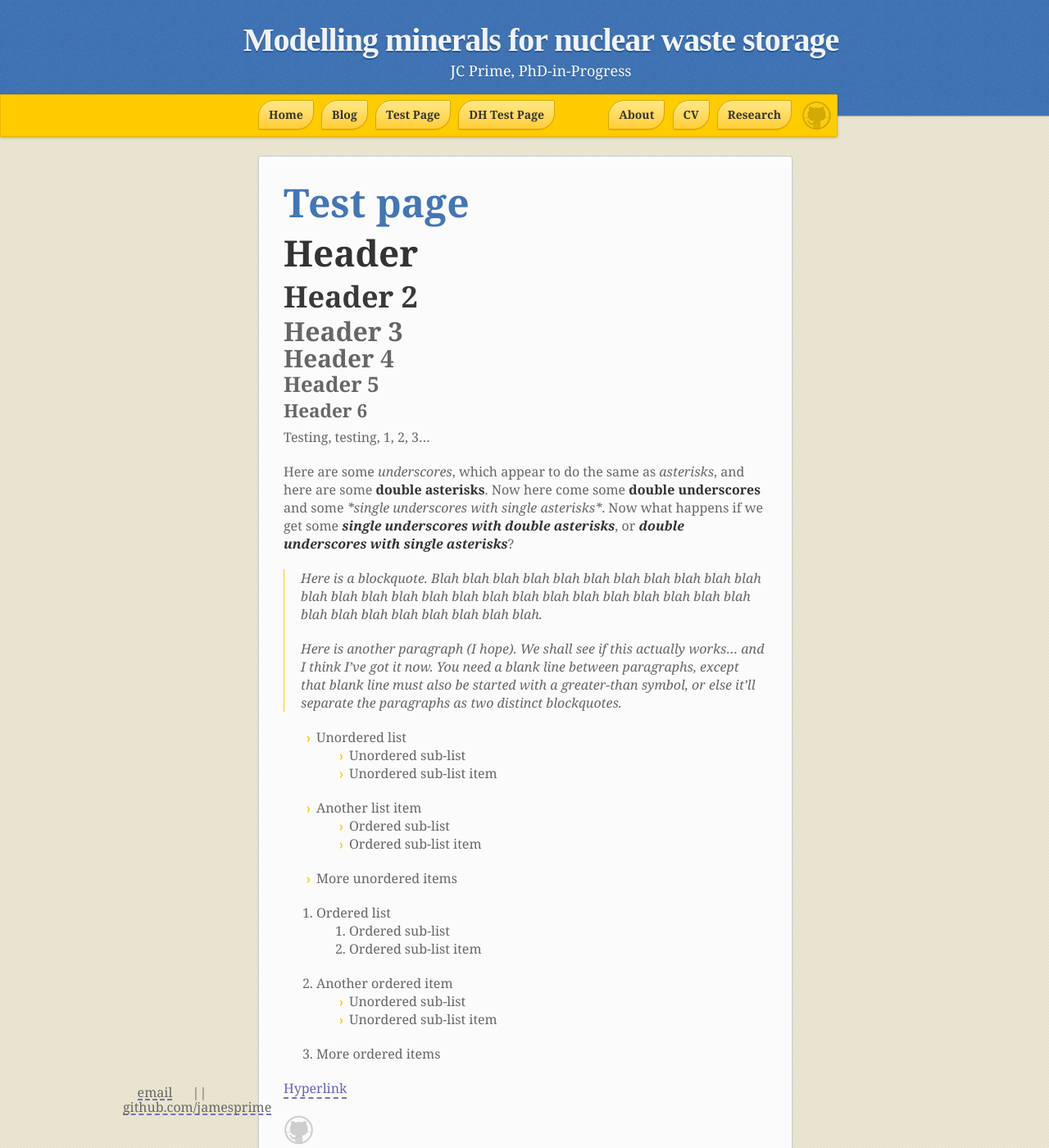
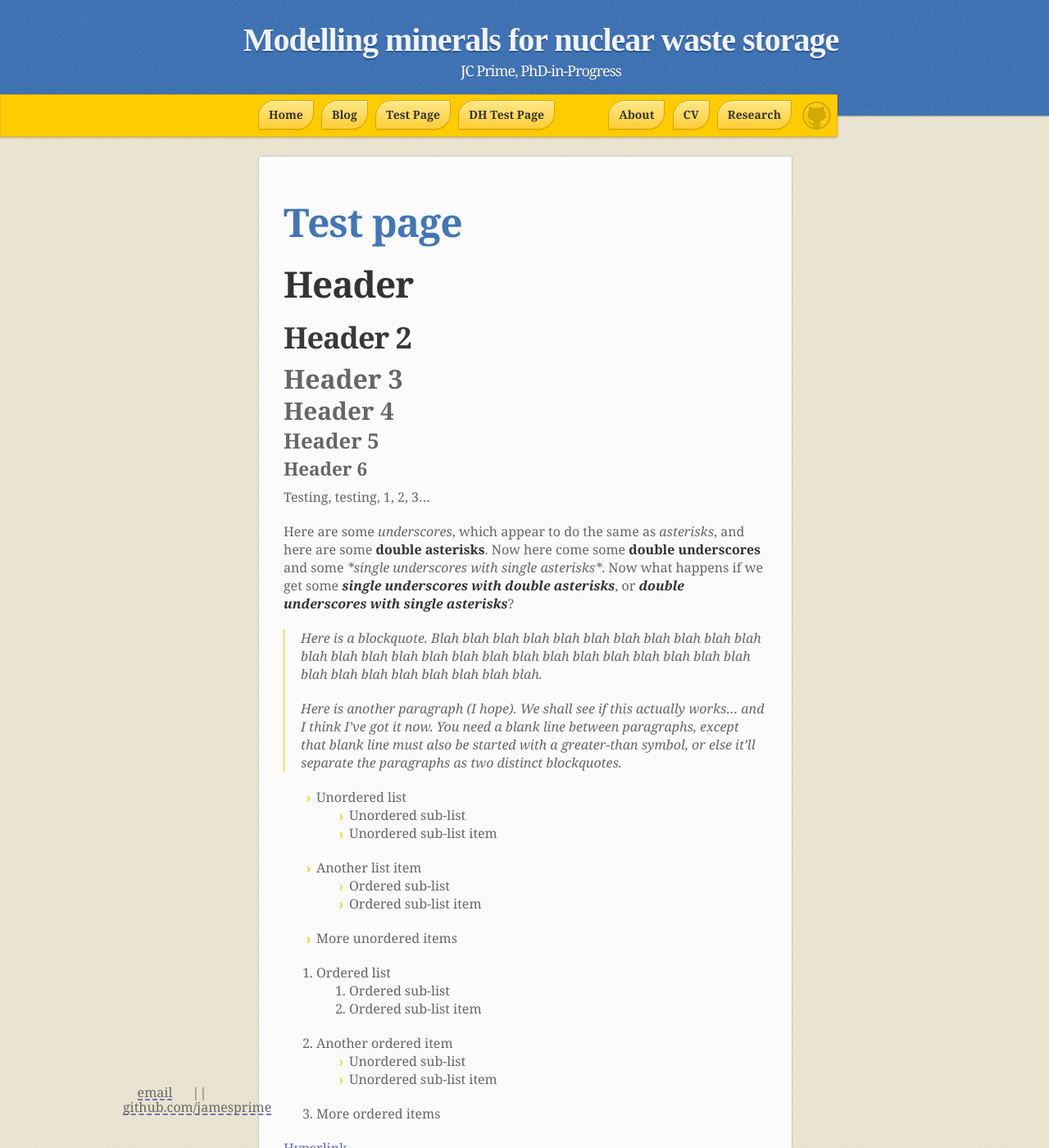
Before and after one commit to jamesprime/jamesprime.github.io, a Jekyll site: the page built from _pages/test/index.md, in a window 1280 px wide and 1400 px high. Shown: the whole window at 82% size. Built offline with Jekyll 4.4.1, drawn with Linux system fonts in a browser that asks for light colours; nearby versions of some CDN libraries; some web fonts are replaced; formulas are drawn with MathJax 3.

Commit message:
Updated /_sass/jamesprime.scss
Grabbed other header preferences from /_sass/uberduper.scss and edited them into /_sass/jamesprime.scss

```diff
--- a/_sass/jamesprime.scss
+++ b/_sass/jamesprime.scss
@@ -45,6 +45,8 @@
 h1 {
     // font-size: 28px;
     font-size: 2.75em; // Originally 28px; default is 2em
+    letter-spacing: -1px;
+    margin: .5em 0;
 
     &.page_title {
         color: #4276b6;
@@ -56,24 +58,33 @@
     // font-size: 24px;
     font-size: 2.25em; // Originally 24px; default is 1.5em
     color: #393939;
+    font-weight: bold;
+    letter-spacing: -1px;
+    margin: .5em 0;
+
 }
 
 h3 {
     // font-size: 18px;
     font-size: 2em; // Originally 18px; default is 1.17em
     line-height: 24px;
+    font-weight: bold;
+    margin: .5em 0; // Originally 10px 0 8px
 }
 
 h4 {
     font-size: 1.85em; // Default is 1em
+    margin: .5em 0;
 }
 
 h5 {
     font-size: 1.6em; // Default is .83em
+    margin: .5em 0;
 }
 
 h6 {
     font-size: 1.4em; // Default is .67em
+    margin: .5em 0;
 }
 
 h3,
```
